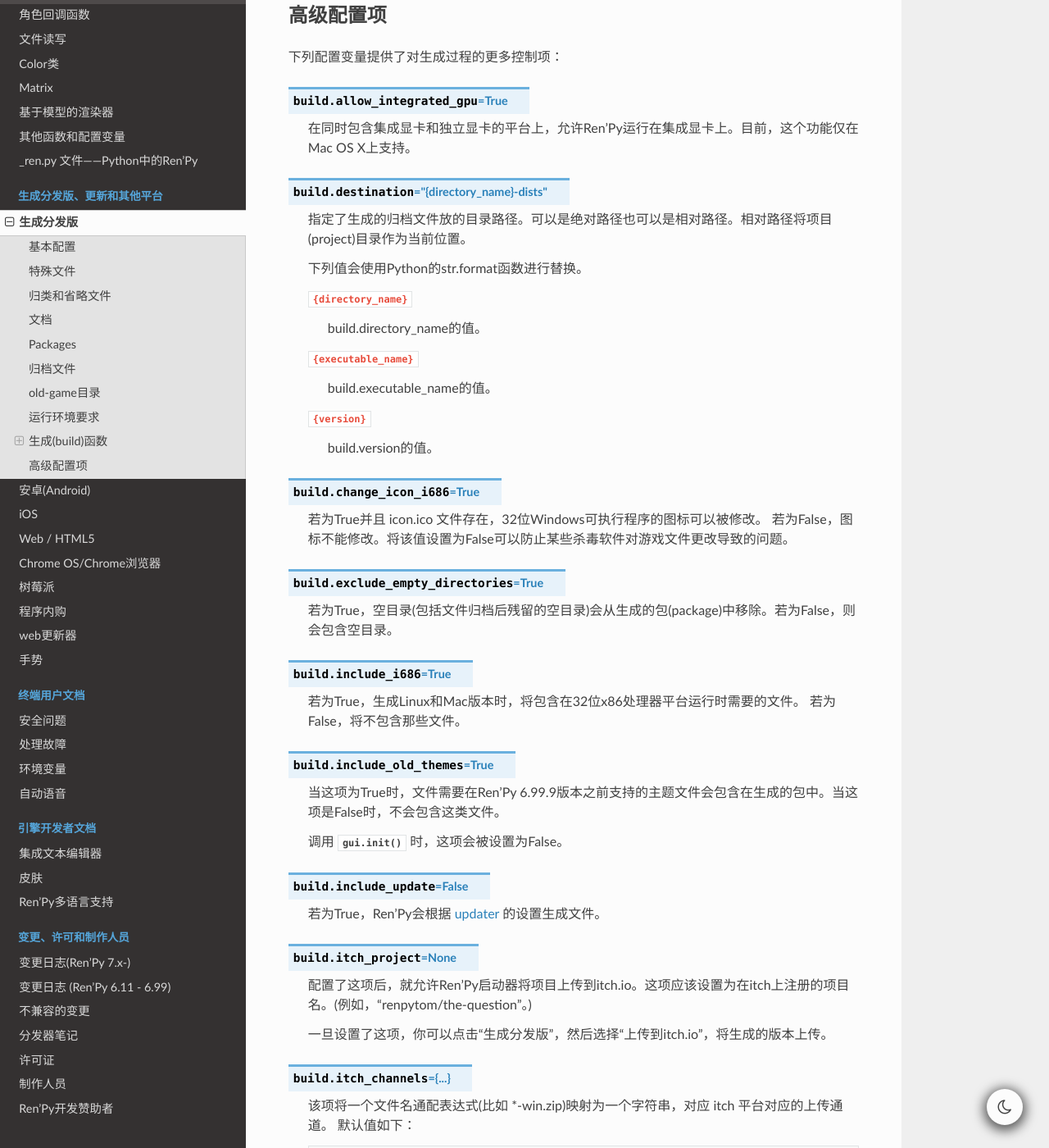
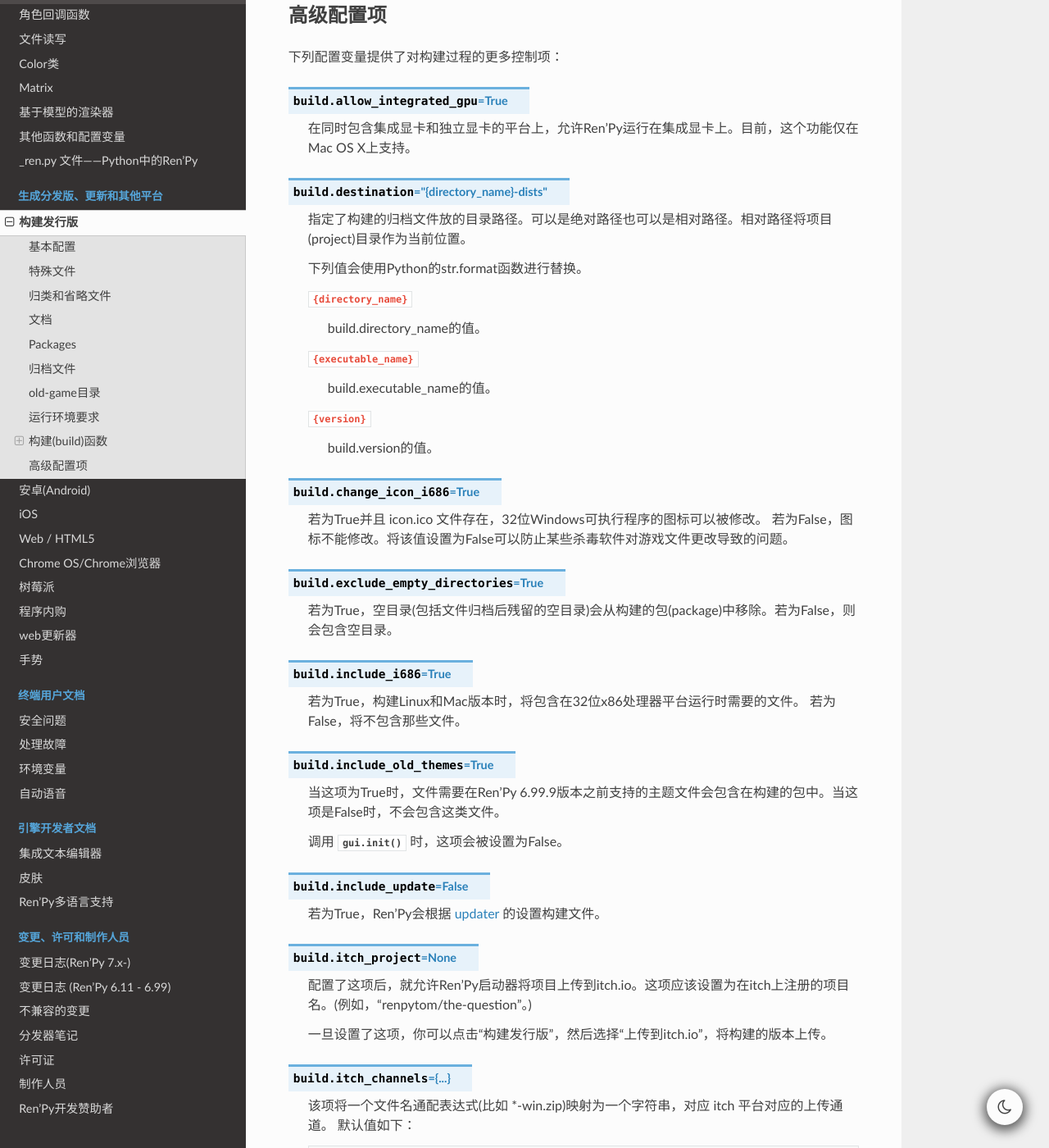
Before and after one commit to 3DMXM/Renpydoc-ranslate, a Sphinx documentation site: the page built from source/build.rst, in a window 1280 px wide and 1400 px high, scrolled down 7896 px. Shown: the whole window at 82% size. Built offline with Sphinx 7.4.7 and the Read the Docs theme 2.0.0, drawn with Linux system fonts in a browser that asks for light colours; the version number could not be read and is left out; some of the changed text lies outside the part shown.

Commit message:
change translation of "building distributions"

```diff
--- a/source/build.rst
+++ b/source/build.rst
@@ -1,11 +1,11 @@
 .. _building-distributions:
 
-生成分发版
+构建发行版
 ======================
 
-Ren'Py包含了对生成游戏分发版的支持。在启动器(laucher)选择“生成分发版”，Ren'Py会扫描自身和项目，决定分发版中包含哪些文件，并创建需要的归档文件，以及生成包(package)和升级文件。
+Ren'Py包含了对构建游戏发行版的支持。在启动器(laucher)选择“构建发行版”，Ren'Py会扫描自身和项目，决定发行版中包含哪些文件，并创建需要的归档文件，以及构建包(package)和升级文件。
 
-不需要额外设置，Ren'Py就可以生成下列类型的包(package)：
+不需要额外设置，Ren'Py就可以构建下列类型的包(package)：
 
 PC: Windows and Linux
     一个运行在Windows x86_64和Linux x86_64平台的zip文件。
@@ -23,7 +23,7 @@ Windows
    一个运行在Windows x86_64平台的zip文件。
 
 Windows, Mac, and Linux for Markets
-   包含软件市场(比如itch.io和Steam)必要信息的分发版。这个版本不用于直接运行(可能在Mac上根本无法启动)，而用于上传到app商店。
+   包含软件市场(比如itch.io和Steam)必要信息的发行版。这个版本不用于直接运行(可能在Mac上根本无法启动)，而用于上传到app商店。
 
 .. warning::
 
@@ -34,7 +34,7 @@ Windows, Mac, and Linux for Markets
 基本配置
 -------------------
 
-通过在build命名空间中设置变量和调用函数，可以对生成过程进行配置。这些工作必须在 ``init python`` 语句块(block)中进行。
+通过在build命名空间中设置变量和调用函数，可以对构建过程进行配置。这些工作必须在 ``init python`` 语句块(block)中进行。
 这些配置项默认都设置在 ``options.rpy`` 中。
 
 有一些基本变量和函数在很多游戏中都会使用。
@@ -65,7 +65,7 @@ Windows, Mac, and Linux for Markets
 特殊文件
 -------------
 
-有两个在游戏基目录下的文件，可以用于定制化生成过程。
+有两个在游戏基目录下的文件，可以用于定制化构建过程。
 
 icon.ico
     Windows平台使用的图标。
@@ -81,7 +81,7 @@ icon.icns
 归类和省略文件
 ------------------------------
 
-生成过程的第一步，是将Ren'Py分发版和你游戏中的文件分类并添加至各个文件列表。这些文件列表会添加为包(package)文件。
+构建过程的第一步，是将Ren'Py发行版和你游戏中的文件分类并添加至各个文件列表。这些文件列表会添加为包(package)文件。
 
 文件分类通过build.classify函数实现。这个函数使用一个正则表达式和空格分隔的文件名列表。正则表达式会从头到尾对文件名进行匹配，第一个匹配到的对象优先处理(尽管后面可能有个比较级正则表达式)。正则表达式可以匹配开头的 “/” 符号。正则表达式包含下列特殊字符：
 
@@ -103,7 +103,7 @@ game/\*.txt
 默认总共有7个文件列表用于文件的分类。(Ren'Py将自身文件放入前6个。)
 
 all
-    这些文件会包含在所有包(package)中，生成安卓版本。
+    这些文件会包含在所有包(package)中，构建安卓版本。
 linux
     这些文件会包含在Linux平台的包(package)中。
 mac
@@ -126,7 +126,7 @@ archive
 
 不在任何分类下的文件都会放入“all”文件列表中。
 
-如果要在分发版中排除某些文件，就将文件归类为None或空字符串。
+如果要在发行版中排除某些文件，就将文件归类为None或空字符串。
 使用时，文件名表达式通配符中的 \* 和 \*\* 必须至少能匹配到一个字符。
 
 举例：::
@@ -158,9 +158,9 @@ archive
 Packages
 --------
 
-在Ren'Py生成过程中添加新类型的包(package)也是可行的。调用build.package函数可以实现这点。调用时传入一个包名、类型和一个包含的文件列表。
+在Ren'Py构建过程中添加新类型的包(package)也是可行的。调用build.package函数可以实现这点。调用时传入一个包名、类型和一个包含的文件列表。
 
-假设我们想要生成一个游戏的普通版本，以及一个包含奖励材料的版本。我们可以将奖励文件归类到“bonus”文件列表中，然后使用如下语句定义一个“all-premuim”包(package)：::
+假设我们想要构建一个游戏的普通版本，以及一个包含奖励材料的版本。我们可以将奖励文件归类到“bonus”文件列表中，然后使用如下语句定义一个“all-premuim”包(package)：::
 
     # 在“bonus”文件列表中定义一个新的归档。
     build.archive("bonus_archive", "bonus")
@@ -171,7 +171,7 @@ Packages
     # 定义包文件。
     build.package("all-premium", "zip", "windows mac linux renpy all bonus")
 
-支持生成的包类型包括“zip”和“tar.bz2”格式，以及用于装文件的目录“direcroty”。
+支持构建的包类型包括“zip”和“tar.bz2”格式，以及用于装文件的目录“direcroty”。
 
 .. _archives:
 
@@ -198,7 +198,7 @@ Ren'Py支持将多个文件合并为单个归档格式的文件。这个机制
     build.classify("game/**.jpg", "images")
     build.classify("game/**.png", "images")
 
-如果某个归档文件为空，就不会生成。
+如果某个归档文件为空，就不会构建。
 
 关于游戏归档的问题，请三思。使用开放文件可能有助于后人在未来的平台上运行你的游戏——那些你离开这个世界之后才出现的平台。
 
@@ -207,7 +207,7 @@ Ren'Py支持将多个文件合并为单个归档格式的文件。这个机制
 old-game目录
 ----------------------
 
-生成多个游戏版本，比如早期公测或Patreon平台版本时，有必要保留旧版本的.rpyc文件。
+构建多个游戏版本，比如早期公测或Patreon平台版本时，有必要保留旧版本的.rpyc文件。
 .rpyc文件中包含的信息可用来确认存档是否可以继承，如果忽略这些信息查可能会引起各种问题。
 
 同时，当game目录下的文件改变后，Ren'Py会更新对应的.rpyc文件，使文件无法适用版本控制的要求。
@@ -258,7 +258,7 @@ Ren'Py可以运行在OpenGL 2，以便使用某些扩展。
 
 .. _build-functions:
 
-生成(build)函数
+构建(build)函数
 ---------------
 
 .. function:: build.archive(name, file_list=u'all')
@@ -312,19 +312,19 @@ Ren'Py可以运行在OpenGL 2，以便使用某些扩展。
     app-dmg
       包含dmg文件的macintosh镜像。(仅限Mac平台。)
 
-    空字符串则不生成任何格式的包(package)。(这个机制可以实现DLC需求。)
+    空字符串则不构建任何格式的包(package)。(这个机制可以实现DLC需求。)
 
     `file_lists`
         包含在包(package)中的文件列表。
 
     `description`
-        生成包(package)的可选项描述。
+        构建包(package)的可选项描述。
 
     `update`
-        若为True并且生成了更新，就会为这个包(package)生成更新文件。
+        若为True并且构建了更新，就会为这个包(package)构建更新文件。
 
     `dlc`
-        若为True，会在独立的DLC模式下生成zip或tar.bz2文件，而不是update目录下生成。
+        若为True，会在独立的DLC模式下构建zip或tar.bz2文件，而不是update目录下构建。
 
     `hidden`
         若为True，会在启动器(launcher)的包(package)列表中隐藏这个包。
@@ -334,7 +334,7 @@ Ren'Py可以运行在OpenGL 2，以便使用某些扩展。
 高级配置项
 ----------------------
 
-下列配置变量提供了对生成过程的更多控制项：
+下列配置变量提供了对构建过程的更多控制项：
 
 .. var:: build.allow_integrated_gpu = True
 
@@ -342,7 +342,7 @@ Ren'Py可以运行在OpenGL 2，以便使用某些扩展。
 
 .. var:: build.destination = "{directory_name}-dists"
 
-    指定了生成的归档文件放的目录路径。可以是绝对路径也可以是相对路径。相对路径将项目(project)目录作为当前位置。
+    指定了构建的归档文件放的目录路径。可以是绝对路径也可以是相对路径。相对路径将项目(project)目录作为当前位置。
 
     下列值会使用Python的str.format函数进行替换。
 
@@ -362,28 +362,28 @@ Ren'Py可以运行在OpenGL 2，以便使用某些扩展。
 
 .. var:: build.exclude_empty_directories = True
 
-    若为True，空目录(包括文件归档后残留的空目录)会从生成的包(package)中移除。若为False，则会包含空目录。
+    若为True，空目录(包括文件归档后残留的空目录)会从构建的包(package)中移除。若为False，则会包含空目录。
 
 .. var:: build.include_i686 = True
 
-    若为True，生成Linux和Mac版本时，将包含在32位x86处理器平台运行时需要的文件。
+    若为True，构建Linux和Mac版本时，将包含在32位x86处理器平台运行时需要的文件。
     若为False，将不包含那些文件。
 
 .. var:: build.include_old_themes = True
 
-    当这项为True时，文件需要在Ren'Py 6.99.9版本之前支持的主题文件会包含在生成的包中。当这项是False时，不会包含这类文件。
+    当这项为True时，文件需要在Ren'Py 6.99.9版本之前支持的主题文件会包含在构建的包中。当这项是False时，不会包含这类文件。
 
     调用 :func:`gui.init` 时，这项会被设置为False。
 
 .. var:: build.include_update = False
 
-    若为True，Ren'Py会根据 :doc:`updater <updater>` 的设置生成文件。
+    若为True，Ren'Py会根据 :doc:`updater <updater>` 的设置构建文件。
 
 .. var:: build.itch_project = None
 
     配置了这项后，就允许Ren'Py启动器将项目上传到itch.io。这项应该设置为在itch上注册的项目名。(例如，“renpytom/the-question”。)
 
-    一旦设置了这项，你可以点击“生成分发版”，然后选择“上传到itch.io”，将生成的版本上传。
+    一旦设置了这项，你可以点击“构建发行版”，然后选择“上传到itch.io”，将构建的版本上传。
 
 .. var:: build.itch_channels = { ... }
 
```
